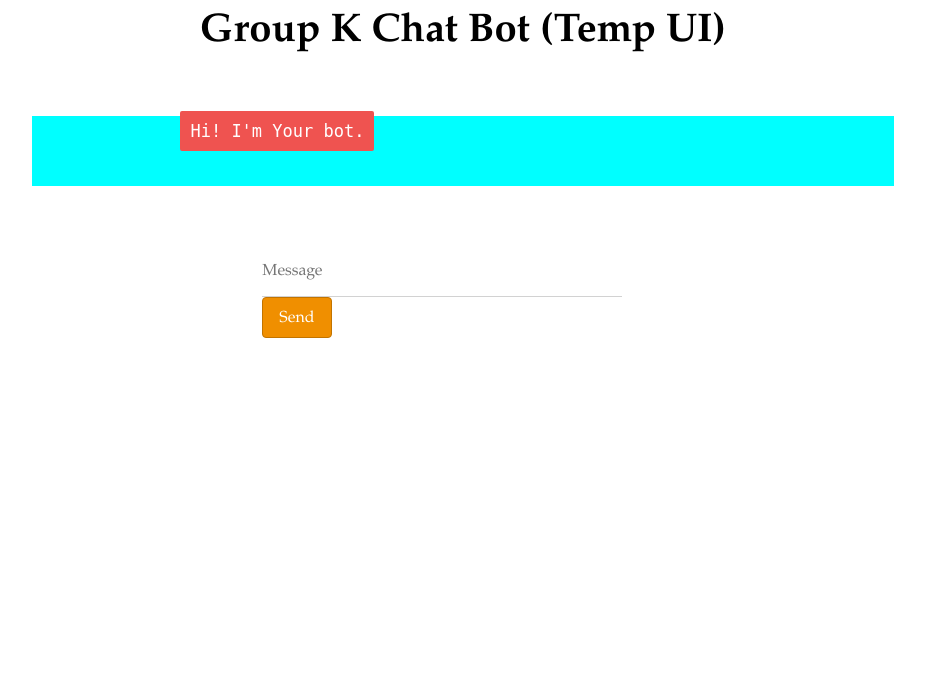
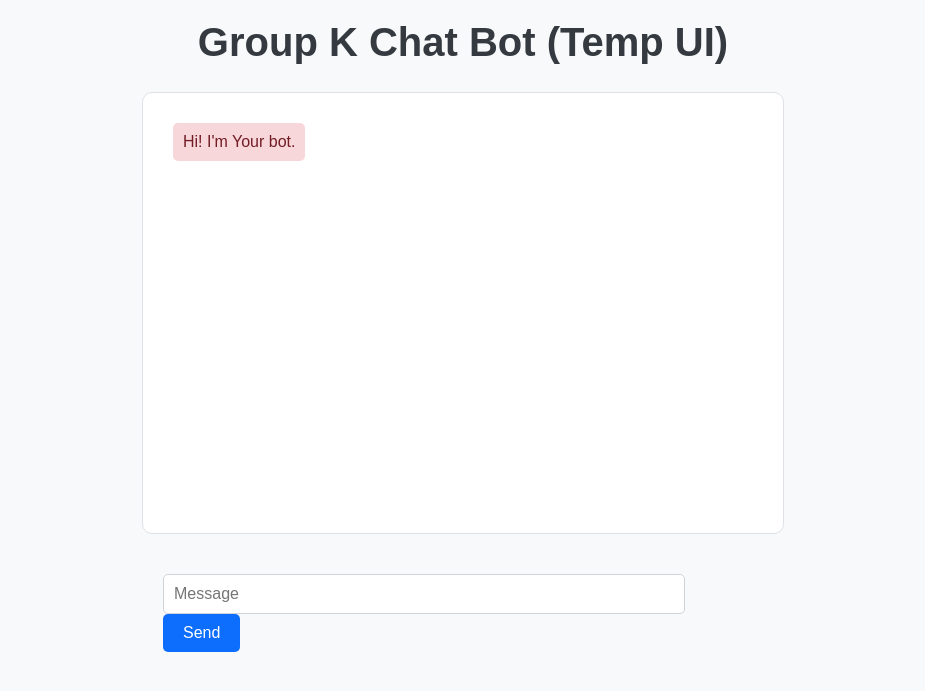
Before and after one commit to yohankhan/chatbotdep, a Flask app: page / in a window 1280 px wide. Shown: the top 691 px of the page, without its empty margins (177-1102 px from the left). Run offline with Flask 2, Linux system fonts and the light colour scheme; parts of the project's set-up code (start-up, migrations or seed data) failed here and were passed over; some libraries are stand-ins or nearby versions.

Commit message:
Update style.css With Jenkins and Docker

```diff
--- a/static/style.css
+++ b/static/style.css
@@ -1,167 +1,83 @@
 body {
-    font-family: Garamond;
+    font-family: 'Arial', sans-serif;
+    background-color: #f8f9fa;
 }
 
 h1 {
-    color: black;
-    margin-bottom: 0;
-    margin-top: 0;
+    color: #343a40;
+    margin-top: 20px;
     text-align: center;
-    font-size: 40px;
+    font-size: 2.5rem;
 }
 
-h3 {
-    color: black;
-    font-size: 20px;
-    margin-top: 3px;
-    text-align: center;
-}
-.row {
-    display: flex;
-    flex-wrap: wrap;
-    margin-right: -15px;
-    margin-left: -15px;
+#chatbox {
+    background-color: #ffffff;
+    border: 1px solid #dee2e6;
+    border-radius: 10px;
+    margin: 20px auto;
+    padding: 20px;
+    width: 80%;
+    max-width: 600px;
+    height: 400px;
+    overflow-y: auto;
 }
 
-.ml-auto{
-    margin-left:auto !important;
-}
-.mr-auto{
-    margin-right:auto !important;
+.botText, .userText {
+    margin: 10px;
+    display: flex;
 }
 
-.col-md-10,.col-md-8,.col-md-4{
-    position: relative;
-    width: 100%;
-    min-height: 1px;
-    padding-right: 15px;
-    padding-left: 15px;
-}
-.col-md-8{flex:0 0 66.666667%;max-width:66.666667%}
-.col-md-4{flex:0 0 33.333333%;max-width:33.333333%}
-.col-md-10{flex:0 0 83.333333%;max-width:83.333333%}
-
-.form-control {
-    background: no-repeat bottom,50% calc(100% - 1px);
-    background-image: none, none;
-    background-size: auto, auto;
-    background-size: 0 100%,100% 100%;
-    border: 0;
-    height: 36px;
-    transition: background 0s ease-out;
-    padding-left: 0;
-    padding-right: 0;
-    border-radius: 0;
-    font-size: 14px;
-}
-.form-control {
-    display: block;
-    width: 100%;
-    padding: .4375rem 0;
-    padding-right: 0px;
-    padding-left: 0px;
-    font-size: 1rem;
-    line-height: 1.5;
-    color: #495057;
-    border:none;
-    background-color: transparent;
-    background-clip: padding-box;
-    border-bottom: 1px solid #d2d2d2;
-    box-shadow: none;
-    transition: border-color .15s ease-in-out,box-shadow .15s ease-in-out;
-}
-.btn {
-    float: left;
-    text-align: center;
-    white-space: nowrap;
-    vertical-align: middle;
-    user-select: none;
-    border: 1px solid transparent;
-    padding: .46875rem 1rem;
-    font-size: 1rem;
-    line-height: 1.5;
-    border-radius: .25rem;
-    transition: color .15s ease-in-out,background-color .15s ease-in-out,border-color .15s ease-in-out,box-shadow .15s ease-in-out;
-}
-.btn-warning {
-    color: #fff;
-    background-color: #f08f00;
-    border-color: #c27400;
-}
-.btn.btn-warning:active, .btn.btn-warning:focus, .btn.btn-warning:hover {
-    box-shadow: 0 14px 26px -12px rgba(255,152,0,.42),0 4px 23px 0 rgba(0,0,0,.12),0 8px 10px -5px rgba(255,152,0,.2);
+.botText span {
+    background-color: #f8d7da;
+    color: #721c24;
+    padding: 10px;
+    border-radius: 5px;
+    max-width: 70%;
 }
 
-button, input, optgroup, select, textarea {
-    margin: 0;
-    font-family: inherit;
-    font-size: inherit;
-    line-height: inherit;
-    overflow:visible;
+.userText {
+    justify-content: flex-end;
 }
-#chatbox {
-    background-color: cyan;
-    margin-left: auto;
-    margin-right: auto;
-    width: 80%;
-    min-height: 70px;
-    margin-top: 60px;
+
+.userText span {
+    background-color: #d4edda;
+    color: #155724;
+    padding: 10px;
+    border-radius: 5px;
+    max-width: 70%;
 }
 
 #userInput {
-    margin-left: auto;
-    margin-right: auto;
-    width: 40%;
-    margin-top: 60px;
+    margin: 0 auto;
+    padding: 20px;
+    width: 80%;
+    max-width: 600px;
 }
 
-#textInput {
-    width: 87%;
-    border: none;
-    border-bottom: 3px solid #009688;
-    font-family: monospace;
-    font-size: 17px;
+#text {
+    width: calc(100% - 100px);
+    margin-right: 10px;
+    border-radius: 5px;
+    border: 1px solid #ced4da;
+    padding: 10px;
+    font-size: 1rem;
 }
 
-#buttonInput {
-    padding: 3px;
-    font-family: monospace;
-    font-size: 17px;
+#send {
+    border-radius: 5px;
+    background-color: #0d6efd;
+    color: white;
+    border: none;
+    padding: 10px 20px;
+    font-size: 1rem;
 }
 
-.userText {
-    color: white;
-    font-family: monospace;
-    font-size: 17px;
-    text-align: right !important;
-    line-height: 30px;
-    margin: 5px;
+#send:hover {
+    background-color: #0056b3;
 }
 
-.userText span {
-    background-color: #009688;
-    padding: 10px;
-    border-radius: 2px;
+.form-control:focus {
+    outline: none;
+    border-color: #80bdff;
+    box-shadow: 0 0 0 0.2rem rgba(0, 123, 255, 0.25);
 }
-
-.botText {
-    color: white;
-    font-family: monospace;
-    font-size: 17px;
-    text-align: left;
-    line-height: 30px;
-    margin: 5px;
-}
-
-.botText span {
-    background-color: #ef5350;
-    padding: 10px;
-    border-radius: 2px;
-}
-
-#tidbit {
-    position: absolute;
-    bottom: 0;
-    right: 0;
-    width: 300px;
-}
```
